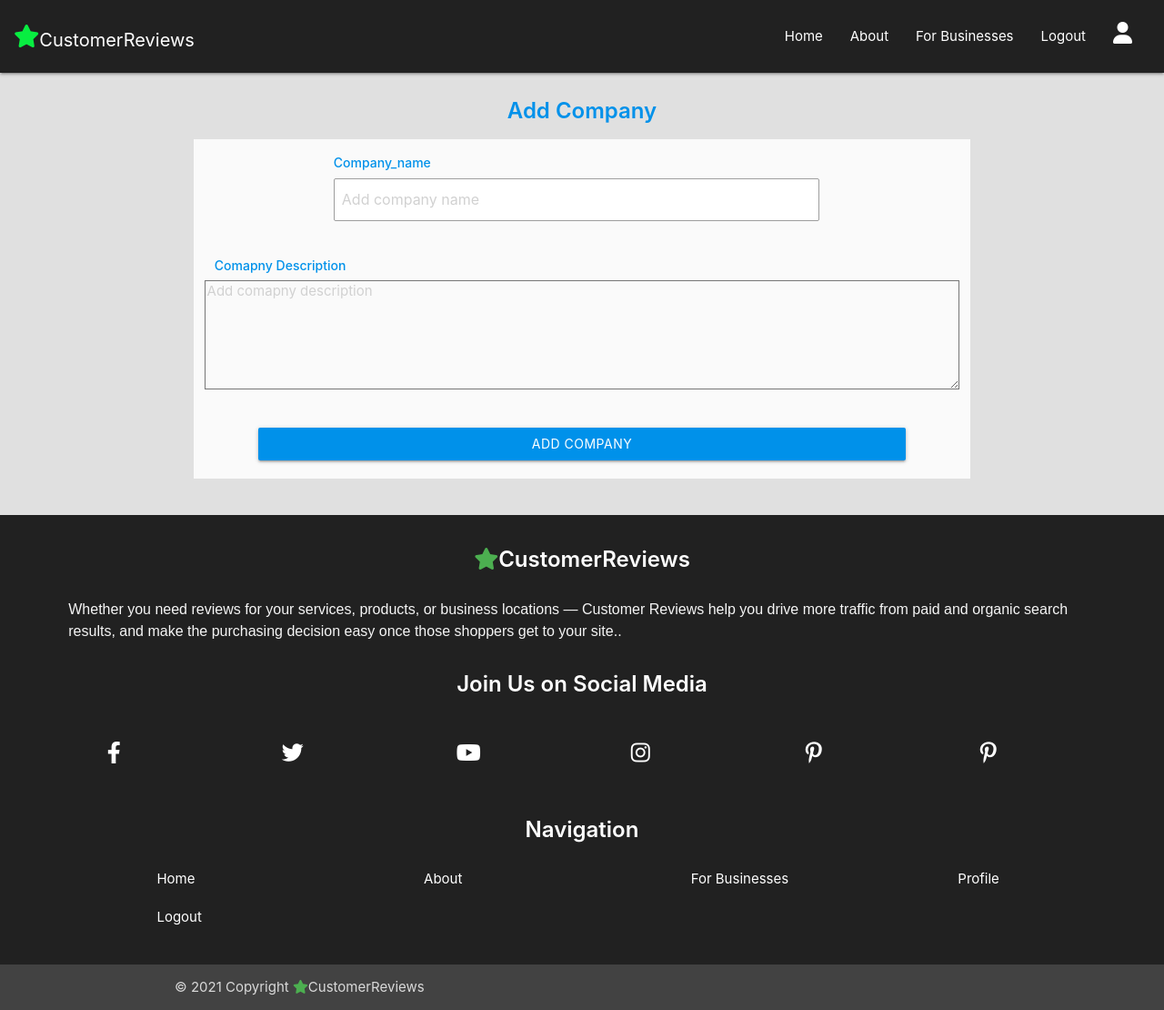
After one commit to uskawi/Customer_Reviews, a Flask app: page /add_company in a window 1280 px wide. The commit adds this page. Shown: the whole page at 91% size. Run offline with Flask 2, Linux system fonts and the light colour scheme; the visitor is signed in with stand-in values (Sample User, id 1); some libraries are stand-ins or nearby versions.

Commit message:
Add functionality to add_company

```diff
--- a/app.py
+++ b/app.py
@@ -157,6 +157,23 @@ def add_review():
     return render_template("add_review.html")
 
 
+@app.route("/add_company", methods=["POST", "GET"])
+def add_company():
+    # creating date varibale
+    time_created = time_to_string()
+    if session['user'] and request.method == "POST":
+        added_company = {
+            "username": session['user'],
+            "company_name": request.form.get("company-name"),
+            "date_created": time_created,
+            "description": request.form.get("description")
+        }
+        mongo.db.company.insert_one(added_company)
+        flash("Review Added successfully.", "category1")
+        return redirect(url_for("add_company"))
+    return render_template("add_company.html")
+
+
 def time_to_string():
     '''
     convert datetime object to string using datetime.strftime()
--- a/static/css/style.css
+++ b/static/css/style.css
@@ -292,25 +292,25 @@ nav ul li:hover {
     margin: 90px 0;
 }
 
-/* add review page */
+/* add review page / add company page */
 
-.row .review-form {
+.row .review-form, .row .company-form {
     padding-top: 20px;
     margin-bottom: 20px;
 
 }
 
-#score, #title, #review-text {
+#score, #title, #review-text, #company-name {
     padding-left: 8px;
     border: 1px solid #9e9e9e;
     border-radius: 2px;
 }
 
-#review-text {
+#review-text, #description {
     height: 120px;
 }
 
-.review-form label {
+.review-form label, .company-form label {
     font-size: 14px;
     font-weight: 500;
     position: relative;
--- /dev/null
+++ b/templates/add_company.html
@@ -0,0 +1,30 @@
+{% extends "base.html" %}
+{% block content %}
+
+<h3 class="center-align  light-blue-text text-accent-4">Add Company</h3>
+<div class="row">
+    <!-- Review form -->
+    <form class="col m8 s10 offset-m2 grey lighten-5 offset-s1 company-form " method="POST" action="{{ url_for('add_company') }}">
+        <!--comapny name -->
+        <div class="row">
+            <div class="col m8 s10 offset-m2 offset-s1">
+                <label for="company_name">Company_name</label>
+                <input id="company-name" type="text" name="company-name" minlength="1" maxlength="50" class="validate" placeholder="Add company name" required>
+            </div>
+        </div>
+        <!-- description -->
+        <div class="row">
+            <div class="input-field col s12">
+                <label for="description">Comapny Description</label>
+                <textarea  name="description" id="description" cols="30" rows="100"  minlength="10" maxlength="1000"  class="validate" placeholder="Add comapny description" required></textarea>
+            </div>
+        </div>
+        <!-- submit button -->
+        <div class="row">
+                <button class="col s10 offset-s1 btn light-blue accent-4" type="submit" name="action">Add Company
+                </button>
+        </div>
+    </form>
+</div>
+
+{% endblock %}
--- a/templates/base.html
+++ b/templates/base.html
@@ -30,6 +30,7 @@
                 <ul class="right hide-on-med-and-down">
                     <li><a href="{{ url_for('home') }}">Home</a></li>
                     <li><a href="#">About</a></li>
+                    <li><a href="{{ url_for('for_business') }}">For Businesses</a></li>
                     {% if session.user %}
                         <li><a href="{{ url_for('logout') }}">Logout</a></li>
                         <li><a href="{{ url_for('profile') }}"><i class="fas fa-user"></i></a></li>
@@ -45,6 +46,7 @@
             <div class="li-wrapper">
                 <li><a class="black-text" href="{{ url_for('home')}}">Home</a></li>
                 <li><a class="black-text" href="#">About</a></li>
+                <li><a href="{{ url_for('for_business') }}">For Businesses</a></li>
             {% if session.user %}
                 <li><a class="black-text" href="{{ url_for('logout') }}">Logout</a></li>
                 <li><a class="black-text bottom-border" href="{{ url_for('profile') }}">Profile</a></li>
@@ -135,6 +137,9 @@
                             <div class="col m3 s6">
                                 <li><a class="white-text" href="#">About</a></li>
                             </div>
+                            <div class="col m3 s6">
+                                <li><a class="white-text" href="{{ url_for('for_business') }}">For Businesses</a></li>
+                            </div>
                             {% if session.user %}
                                 <div class="col m3 s6">
                                     <li><a class="white-text" href="{{ url_for('profile') }}">Profile</a></li>
```
